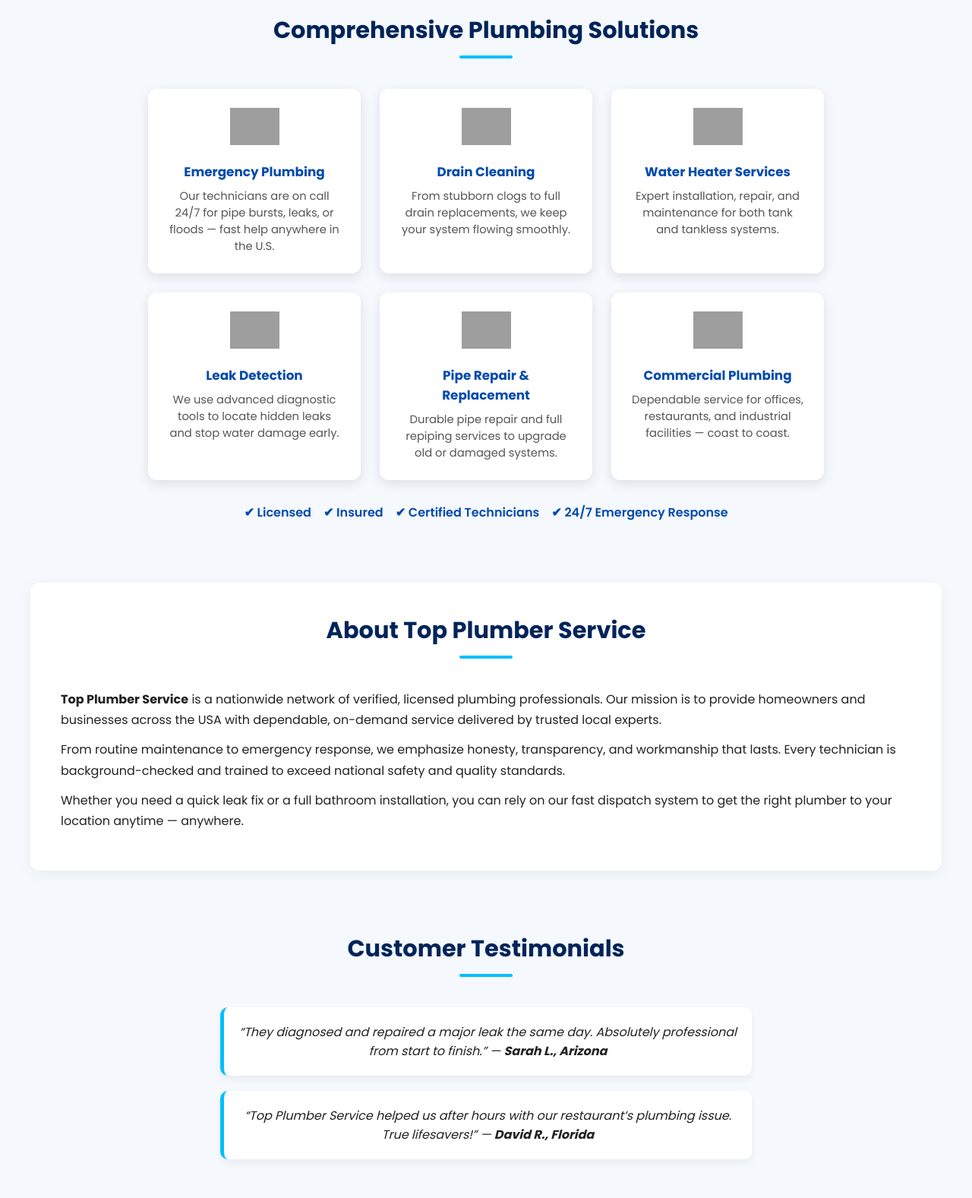
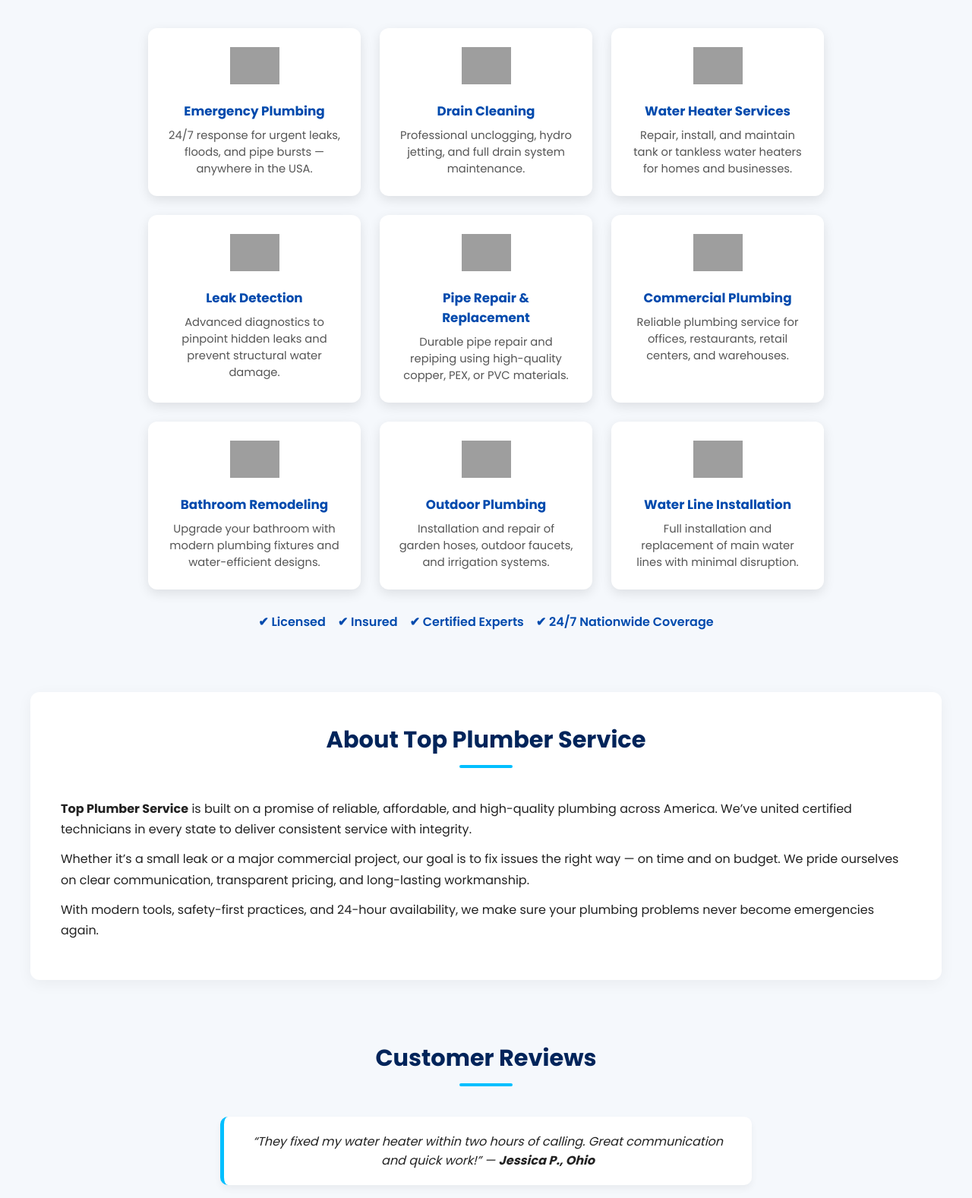
Before and after one commit to imsharvani/pk-test, a plain HTML site: page index.html in a window 1280 px wide. Shown: the part 688-2265 px from the top of the page at 76% size. Drawn offline with Linux system fonts and the light colour scheme; no server answers; grey boxes are pictures that could not be loaded.

Commit message:
Update index.html

```diff
--- a/index.html
+++ b/index.html
@@ -1,15 +1,15 @@
 <!DOCTYPE html>
 <html lang="en">
 <head>
-<meta charset="UTF-8">
-<meta name="viewport" content="width=device-width, initial-scale=1.0">
-<title>Top Plumber Service | Trusted 24/7 Plumbing Experts Across the USA</title>
+<meta charset="UTF-8" />
+<meta name="viewport" content="width=device-width, initial-scale=1.0" />
+<title>Top Plumber Service | 24/7 Nationwide Plumbing Experts in USA</title>
 
-<meta name="description" content="Top Plumber Service provides dependable 24/7 plumbing solutions nationwide. Our licensed experts offer fast repairs, leak detection, and installations across the USA.">
-<meta name="keywords" content="plumbing service USA, nationwide plumber, emergency plumber, water heater repair, drain cleaning, leak detection, pipe replacement, licensed plumbers, 24/7 plumbing service, commercial plumbing, residential plumbing">
+<meta name="description" content="Top Plumber Service provides 24/7 plumbing repair, leak detection, drain cleaning, pipe replacement, water heater services, bathroom remodeling, outdoor plumbing and more across the USA. Call our licensed plumbers today!">
+<meta name="keywords" content="plumbing service USA, emergency plumber, water heater repair, drain cleaning, pipe repair, leak detection, plumbing installation, plumbing maintenance, commercial plumber, residential plumber, outdoor plumbing, bathroom remodeling">
 <meta name="author" content="Top Plumber Service">
 
-<link href="https://fonts.googleapis.com/css2?family=Poppins:wght@400;600;700&display=swap" rel="stylesheet">
+<link href="https://fonts.googleapis.com/css2?family=Poppins:wght@400;600;700&display=swap" rel="stylesheet" />
 
 <style>
 *{margin:0;padding:0;box-sizing:border-box}
@@ -25,9 +25,9 @@ nav a:hover{color:#00bfff}
 .call-btn:hover{background:#0095ff;transform:translateY(-2px)}
 
 /* HERO */
-.hero{background:linear-gradient(rgba(0,0,70,.6),rgba(0,0,0,.7)),url('https://images.unsplash.com/photo-1581091870621-8b77c9f3d8f3?auto=format&fit=crop&w=1400&q=80')center/cover no-repeat;height:70vh;display:flex;flex-direction:column;justify-content:center;align-items:center;text-align:center;color:#fff;padding:0 20px;margin-top:65px}
+.hero{background:linear-gradient(rgba(0,0,70,.6),rgba(0,0,0,.7)),url('https://images.unsplash.com/photo-1581091012184-5c8d9d0b9b44?auto=format&fit=crop&w=1600&q=80')center/cover no-repeat;height:60vh;display:flex;flex-direction:column;justify-content:center;align-items:center;text-align:center;color:#fff;padding:0 20px;margin-top:65px}
 .hero h2{font-size:2rem;font-weight:700;margin-bottom:15px;text-shadow:0 2px 6px rgba(0,0,0,.6)}
-.hero p{max-width:620px;font-size:1rem;line-height:1.6;margin-bottom:25px}
+.hero p{max-width:640px;font-size:1rem;line-height:1.6;margin-bottom:25px}
 .cta-btn{background:#00bfff;padding:12px 28px;border-radius:40px;color:#fff;font-weight:700;font-size:1rem;box-shadow:0 5px 15px rgba(0,0,0,.3);transition:.3s}
 .cta-btn:hover{background:#0088ff;transform:scale(1.05)}
 
@@ -69,7 +69,7 @@ footer a:hover{text-decoration:underline}
 @media(max-width:768px){
   header{flex-direction:column;text-align:center;padding:10px}
   header h1{margin-bottom:8px;font-size:1.3rem}
-  .hero{height:60vh;padding-top:20px}
+  .hero{height:55vh;padding-top:20px}
   .hero h2{font-size:1.6rem}
   .hero p{font-size:.95rem}
   .service-card{width:100%;max-width:330px}
@@ -106,66 +106,92 @@ document.addEventListener('DOMContentLoaded',()=>{
 </header>
 
 <section class="hero">
-  <h2>Nationwide Plumbing You Can Count On</h2>
-  <p>Top Plumber Service connects you with licensed plumbing professionals across the United States. We handle emergencies, repairs, and installations quickly and affordably — day or night.</p>
-  <a href="#services" class="cta-btn">View Our Services</a>
+  <h2>Nationwide Plumbing You Can Rely On</h2>
+  <p>Top Plumber Service provides expert plumbing repairs, installations, and maintenance across all 50 U.S. states. Our licensed pros are ready 24/7 for any emergency.</p>
+  <a href="#services" class="cta-btn">Explore Services</a>
 </section>
 
 <section id="services">
-  <h2 class="section-title">Comprehensive Plumbing Solutions</h2>
+  <h2 class="section-title">Comprehensive Plumbing Services</h2>
   <div class="services">
+
     <div class="service-card">
-      <img src="https://img.icons8.com/color/96/000000/water.png" alt="Emergency Plumbing">
+      <img src="https://img.icons8.com/color/96/water.png" alt="Emergency Plumbing">
       <h3>Emergency Plumbing</h3>
-      <p>Our technicians are on call 24/7 for pipe bursts, leaks, or floods — fast help anywhere in the U.S.</p>
+      <p>24/7 response for urgent leaks, floods, and pipe bursts — anywhere in the USA.</p>
     </div>
+
     <div class="service-card">
-      <img src="https://img.icons8.com/color/96/000000/toilet-bowl.png" alt="Drain Cleaning">
+      <img src="https://img.icons8.com/color/96/toilet-bowl.png" alt="Drain Cleaning">
       <h3>Drain Cleaning</h3>
-      <p>From stubborn clogs to full drain replacements, we keep your system flowing smoothly.</p>
+      <p>Professional unclogging, hydro jetting, and full drain system maintenance.</p>
     </div>
+
     <div class="service-card">
-      <img src="https://img.icons8.com/color/96/000000/boiler.png" alt="Water Heater">
+      <img src="https://img.icons8.com/color/96/water-heater.png" alt="Water Heater Services">
       <h3>Water Heater Services</h3>
-      <p>Expert installation, repair, and maintenance for both tank and tankless systems.</p>
+      <p>Repair, install, and maintain tank or tankless water heaters for homes and businesses.</p>
     </div>
+
     <div class="service-card">
-      <img src="https://img.icons8.com/color/96/000000/plumber.png" alt="Leak Detection">
+      <img src="https://img.icons8.com/color/96/plumber.png" alt="Leak Detection">
       <h3>Leak Detection</h3>
-      <p>We use advanced diagnostic tools to locate hidden leaks and stop water damage early.</p>
+      <p>Advanced diagnostics to pinpoint hidden leaks and prevent structural water damage.</p>
     </div>
+
     <div class="service-card">
-      <img src="https://img.icons8.com/color/96/000000/water-tap.png" alt="Pipe Repair">
+      <img src="https://img.icons8.com/color/96/plumbing.png" alt="Pipe Repair & Replacement">
       <h3>Pipe Repair & Replacement</h3>
-      <p>Durable pipe repair and full repiping services to upgrade old or damaged systems.</p>
+      <p>Durable pipe repair and repiping using high-quality copper, PEX, or PVC materials.</p>
     </div>
+
     <div class="service-card">
-      <img src="https://img.icons8.com/color/96/000000/building.png" alt="Commercial Plumbing">
+      <img src="https://img.icons8.com/color/96/building.png" alt="Commercial Plumbing">
       <h3>Commercial Plumbing</h3>
-      <p>Dependable service for offices, restaurants, and industrial facilities — coast to coast.</p>
+      <p>Reliable plumbing service for offices, restaurants, retail centers, and warehouses.</p>
     </div>
+
+    <!-- Fixed icons below -->
+    <div class="service-card">
+      <img src="https://cdn-icons-png.flaticon.com/512/3132/3132693.png" alt="Bathroom Remodeling">
+      <h3>Bathroom Remodeling</h3>
+      <p>Upgrade your bathroom with modern plumbing fixtures and water-efficient designs.</p>
+    </div>
+
+    <div class="service-card">
+      <img src="https://cdn-icons-png.flaticon.com/512/616/616556.png" alt="Outdoor Plumbing">
+      <h3>Outdoor Plumbing</h3>
+      <p>Installation and repair of garden hoses, outdoor faucets, and irrigation systems.</p>
+    </div>
+
+    <div class="service-card">
+      <img src="https://cdn-icons-png.flaticon.com/512/4618/4618074.png" alt="Water Line Installation">
+      <h3>Water Line Installation</h3>
+      <p>Full installation and replacement of main water lines with minimal disruption.</p>
+    </div>
+
   </div>
+
   <div class="trust">
-    <p><span>✔ Licensed</span><span>✔ Insured</span><span>✔ Certified Technicians</span><span>✔ 24/7 Emergency Response</span></p>
+    <p><span>✔ Licensed</span><span>✔ Insured</span><span>✔ Certified Experts</span><span>✔ 24/7 Nationwide Coverage</span></p>
   </div>
 </section>
 
 <section id="about" class="about">
   <h2 class="section-title">About Top Plumber Service</h2>
-  <p><strong>Top Plumber Service</strong> is a nationwide network of verified, licensed plumbing professionals. Our mission is to provide homeowners and businesses across the USA with dependable, on-demand service delivered by trusted local experts.</p>
-  <p>From routine maintenance to emergency response, we emphasize honesty, transparency, and workmanship that lasts. Every technician is background-checked and trained to exceed national safety and quality standards.</p>
-  <p>Whether you need a quick leak fix or a full bathroom installation, you can rely on our fast dispatch system to get the right plumber to your location anytime — anywhere.</p>
+  <p><strong>Top Plumber Service</strong> is built on a promise of reliable, affordable, and high-quality plumbing across America. We’ve united certified technicians in every state to deliver consistent service with integrity.</p>
+  <p>Whether it’s a small leak or a major commercial project, our goal is to fix issues the right way — on time and on budget. We pride ourselves on clear communication, transparent pricing, and long-lasting workmanship.</p>
+  <p>With modern tools, safety-first practices, and 24-hour availability, we make sure your plumbing problems never become emergencies again.</p>
 </section>
 
 <section id="reviews" class="testimonials">
-  <h2 class="section-title">Customer Testimonials</h2>
-  <blockquote>“They diagnosed and repaired a major leak the same day. Absolutely professional from start to finish.” — <strong>Sarah L., Arizona</strong></blockquote>
-  <blockquote>“Top Plumber Service helped us after hours with our restaurant’s plumbing issue. True lifesavers!” — <strong>David R., Florida</strong></blockquote>
+  <h2 class="section-title">Customer Reviews</h2>
+  <blockquote>“They fixed my water heater within two hours of calling. Great communication and quick work!” — <strong>Jessica P., Ohio</strong></blockquote>
+  <blockquote>“Top Plumber Service connected us with a local plumber on a Sunday. Fantastic experience.” — <strong>Robert K., Nevada</strong></blockquote>
 </section>
 
 <footer id="contact">
   <p>&copy; 2025 <strong>Top Plumber Service</strong>. All Rights Reserved.</p>
-  <p><a href="https://topplumberservice.com/">https://topplumberservice.com/</a></p>
   <p class="usa-only">Call <a href="tel:+18669690661">1 (866) 969-0661</a> or <a href="tel:+17027458457">1 (702) 745-8457</a></p>
 </footer>
 
```
